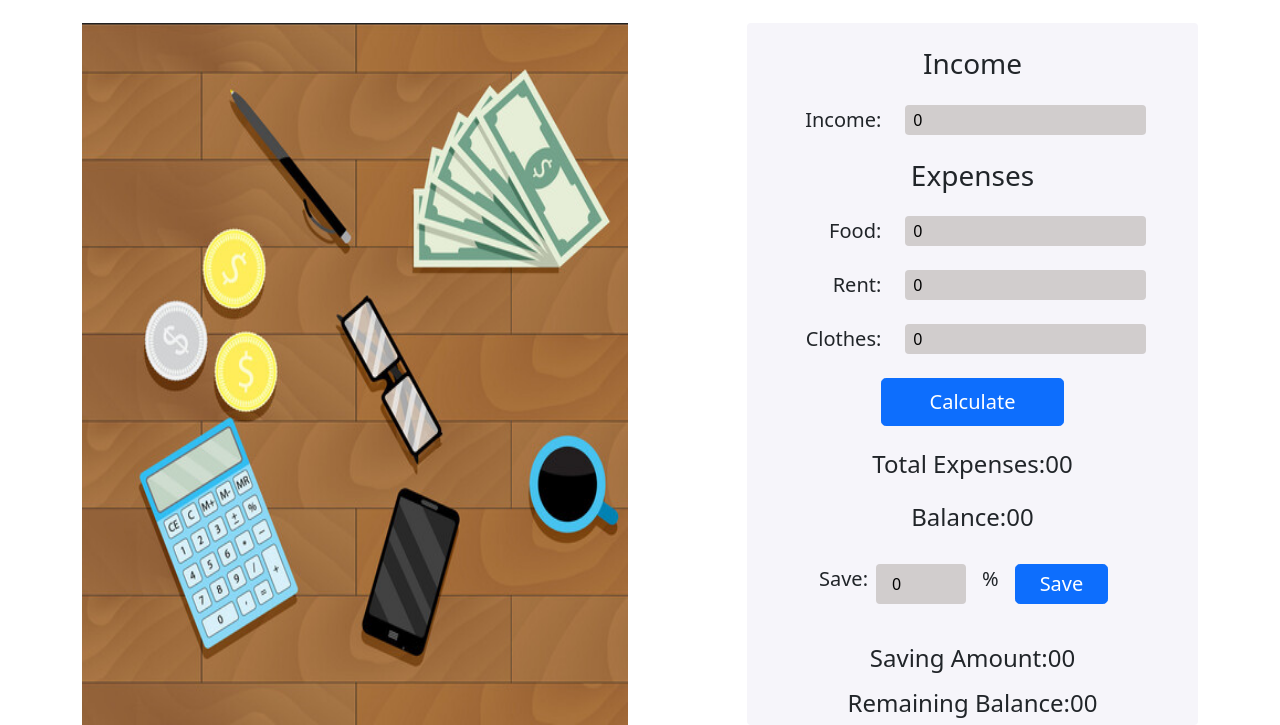
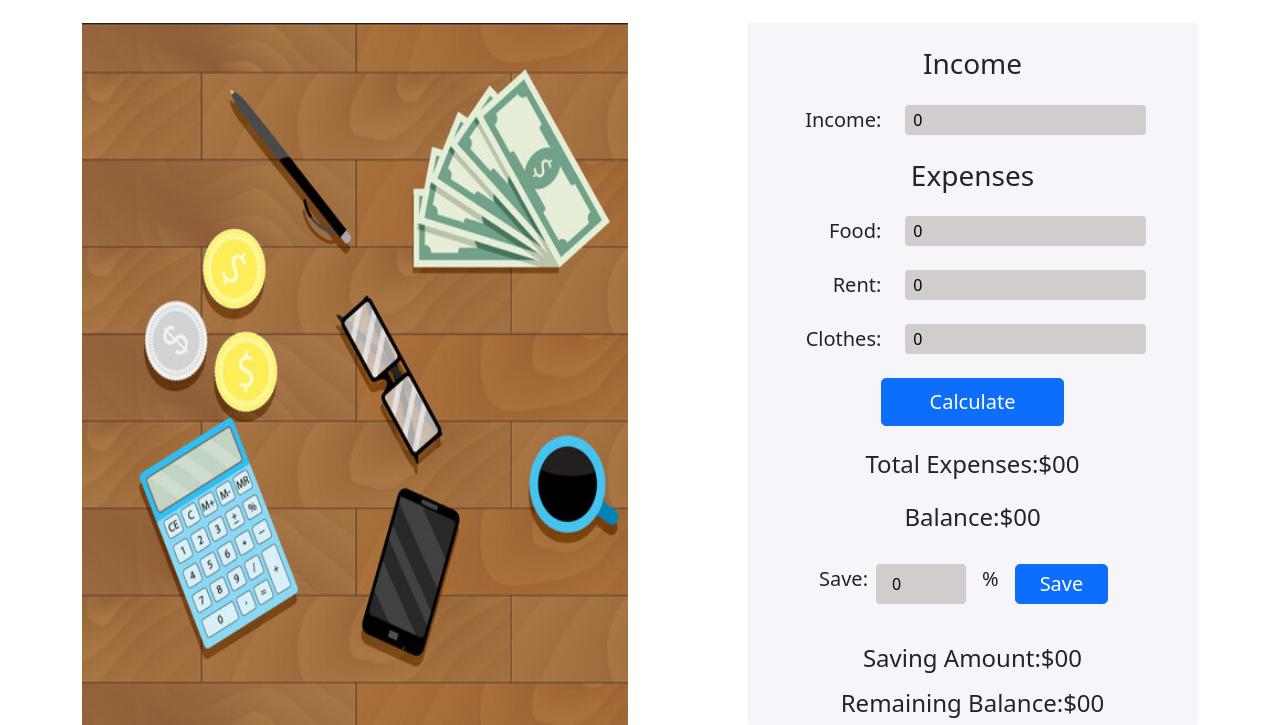
Before and after one commit to najmul009/bachelor-bank, a plain HTML site: page index.html in a window 1280 px wide. Shown: the part 121-846 px from the top of the page. Drawn offline with nearby package versions, Linux system fonts and the light colour scheme.

Commit message:
$ sin added

```diff
--- a/index.html
+++ b/index.html
@@ -77,9 +77,9 @@
                         <div class="celculate-section d-flex justify-content-center align-content-center   flex-column">
                             <button id="claculate-btn" class="btn btn-primary btn-lg px-5 mx-auto">Calculate</button>
                             <p id="Warning" class="Warning bg-warning text-center fw-bold rounded">!Please input positive number <i id="closeWarning" class="bi bi-x-square-fill"></i></p>
-                            <h4 class="text-center my-4">Total Expenses:<span id="total-expenses">00</span></h4>
+                            <h4 class="text-center my-4">Total Expenses:$<span id="total-expenses">00</span></h4>
 
-                            <h4 class="text-center ">Balance:<span id="balance">00</span></h4>
+                            <h4 class="text-center ">Balance:$<span id="balance">00</span></h4>
                             <p id="balance-Warning" class="Warning bg-warning text-center fw-bold rounded">!You Don't have Enought Balance <i id="closeWarning-2" class="bi bi-x-square-fill"></i></p>
 
                             <!-- claculate saving  -->
@@ -90,8 +90,8 @@
                                 <button id="saving-btn" class="btn btn-primary btn-lg px-4 py-1 ms-3 ">Save</button>
                             </div>
 
-                            <h4 class="text-center my-3">Saving Amount:<span id="saving-amount">00</span></h4>
-                            <h4 class="text-center ">Remaining Balance:<span id="remaining-balance">00</span></h4>
+                            <h4 class="text-center my-3">Saving Amount:$<span id="saving-amount">00</span></h4>
+                            <h4 class="text-center ">Remaining Balance:$<span id="remaining-balance">00</span></h4>
                         </div>
 
                     </div>
```
